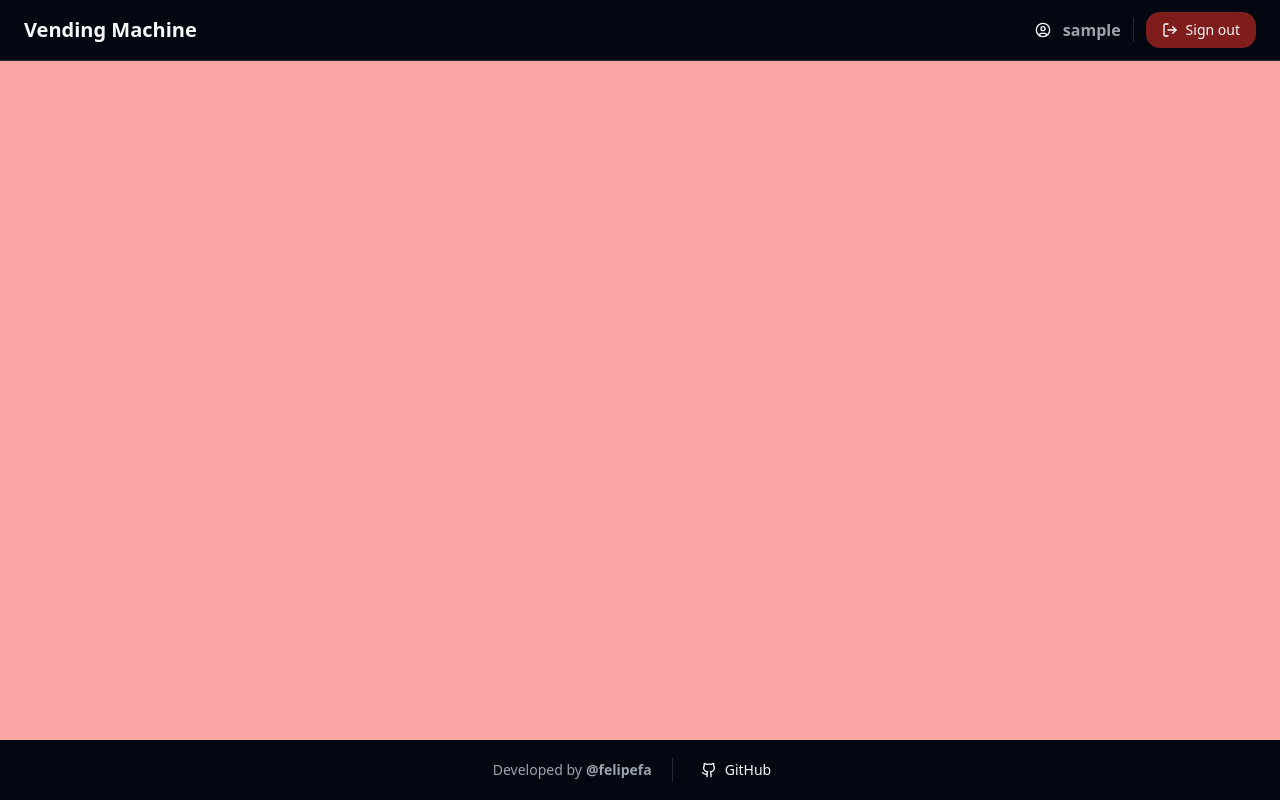
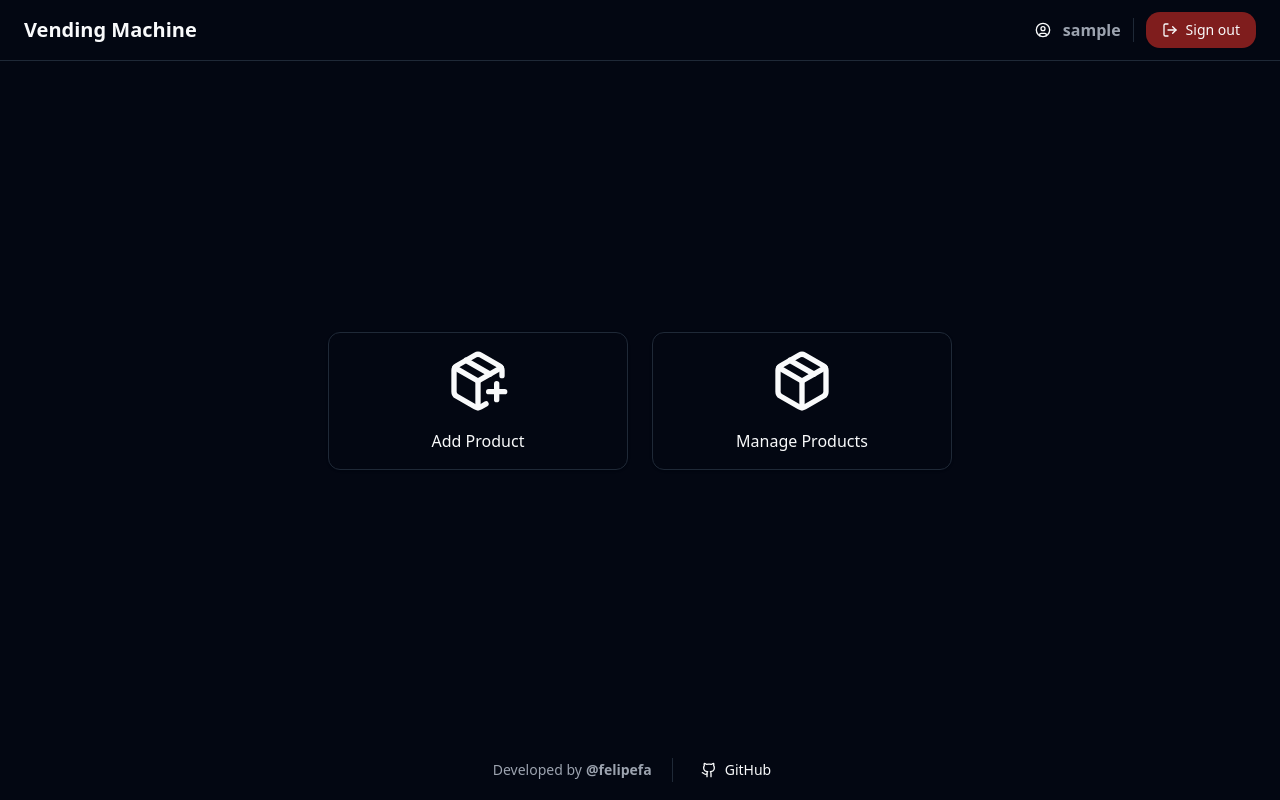
Before and after one commit to felipefa/vending-machine-web, a React (Vite) app: page /seller in a window 1280 px wide. Built offline with nearby package versions, Linux system fonts and the light colour scheme; sample sign-in values are in the browser's storage.

Commit message:
feat: add menu options for sellers (WIP)

```diff
--- /dev/null
+++ b/src/components/shared/cardMenuItem/index.tsx
@@ -0,0 +1,17 @@
+import { Card, CardContent } from '@/components/ui/card';
+
+import { CardMenuItemProps } from './types';
+
+export function CardMenuItem({ label, icon, onClick }: CardMenuItemProps) {
+  return (
+    <Card
+      className="hover:bg-accent hover:text-accent-foreground hover:cursor-pointer w-[300px]"
+      onClick={onClick}
+    >
+      <CardContent className="flex flex-col items-center justify-center px-6 py-4">
+        {icon}
+        <div className="mt-4 text-md font-medium">{label}</div>
+      </CardContent>
+    </Card>
+  );
+}
--- /dev/null
+++ b/src/components/shared/cardMenuItem/types.ts
@@ -0,0 +1,5 @@
+export type CardMenuItemProps = {
+  icon: React.ReactNode;
+  label: string;
+  onClick: () => Promise<void> | void;
+};
--- /dev/null
+++ b/src/components/ui/card.tsx
@@ -0,0 +1,76 @@
+import * as React from "react"
+
+import { cn } from "@/lib/utils"
+
+const Card = React.forwardRef<
+  HTMLDivElement,
+  React.HTMLAttributes<HTMLDivElement>
+>(({ className, ...props }, ref) => (
+  <div
+    ref={ref}
+    className={cn(
+      "rounded-xl border bg-card text-card-foreground shadow",
+      className
+    )}
+    {...props}
+  />
+))
+Card.displayName = "Card"
+
+const CardHeader = React.forwardRef<
+  HTMLDivElement,
+  React.HTMLAttributes<HTMLDivElement>
+>(({ className, ...props }, ref) => (
+  <div
+    ref={ref}
+    className={cn("flex flex-col space-y-1.5 p-6", className)}
+    {...props}
+  />
+))
+CardHeader.displayName = "CardHeader"
+
+const CardTitle = React.forwardRef<
+  HTMLParagraphElement,
+  React.HTMLAttributes<HTMLHeadingElement>
+>(({ className, ...props }, ref) => (
+  <h3
+    ref={ref}
+    className={cn("font-semibold leading-none tracking-tight", className)}
+    {...props}
+  />
+))
+CardTitle.displayName = "CardTitle"
+
+const CardDescription = React.forwardRef<
+  HTMLParagraphElement,
+  React.HTMLAttributes<HTMLParagraphElement>
+>(({ className, ...props }, ref) => (
+  <p
+    ref={ref}
+    className={cn("text-sm text-muted-foreground", className)}
+    {...props}
+  />
+))
+CardDescription.displayName = "CardDescription"
+
+const CardContent = React.forwardRef<
+  HTMLDivElement,
+  React.HTMLAttributes<HTMLDivElement>
+>(({ className, ...props }, ref) => (
+  <div ref={ref} className={cn("p-6 pt-0", className)} {...props} />
+))
+CardContent.displayName = "CardContent"
+
+const CardFooter = React.forwardRef<
+  HTMLDivElement,
+  React.HTMLAttributes<HTMLDivElement>
+>(({ className, ...props }, ref) => (
+  <div
+    ref={ref}
+    className={cn("flex items-center p-6 pt-0", className)}
+    {...props}
+  />
+))
+CardFooter.displayName = "CardFooter"
+
+export { Card, CardHeader, CardFooter, CardTitle, CardDescription, CardContent }
--- a/src/pages/sellerHomePage/index.tsx
+++ b/src/pages/sellerHomePage/index.tsx
@@ -1,7 +1,20 @@
-export function CardItem() {
-  return;
-}
+import { Package, PackagePlus } from 'lucide-react';
+
+import { CardMenuItem } from '@/components/shared/cardMenuItem';
 
 export function SellerHomePage() {
-  return <div className="bg-red-300 min-h-full min-w-full"></div>;
+  return (
+    <div className="flex flex-col sm:flex-row flex-1 flex-wrap items-center justify-center gap-6 p-4">
+      <CardMenuItem
+        label="Add Product"
+        icon={<PackagePlus className="w-16 h-16" />}
+        onClick={() => {}}
+      />
+      <CardMenuItem
+        label="Manage Products"
+        icon={<Package className="w-16 h-16" />}
+        onClick={() => {}}
+      />
+    </div>
+  );
 }
```
